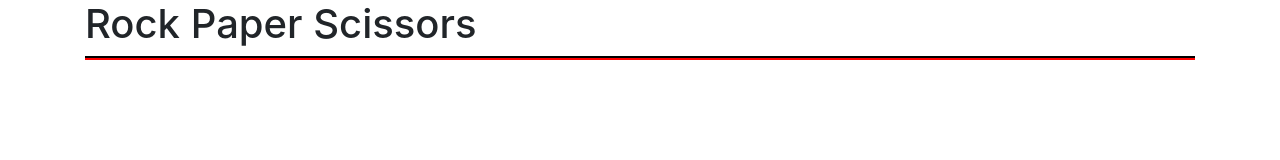
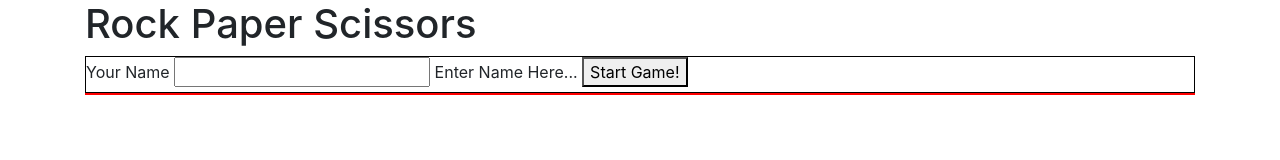
Before and after one commit to goel1987/rockpaperscissors, a website: page index.html in a window 1280 px wide. Drawn offline with Linux system fonts and the light colour scheme.

Commit message:
Added content to welcome-screen div

```diff
--- a/index.html
+++ b/index.html
@@ -14,7 +14,14 @@
     <div class="container">
         <h1> Rock Paper Scissors</h1>
         <div id="welcome-screen">
+            <form id="name-form">
+                <div>
+                    <label for="username"> Your Name </label>
+                    <input id="username" name="username"> Enter Name Here... </input>
+                    <button id="start-game-button"> Start Game! </button>
+                </div>
 
+            </form>
         </div>
         <div id="game-screen">
 
```
